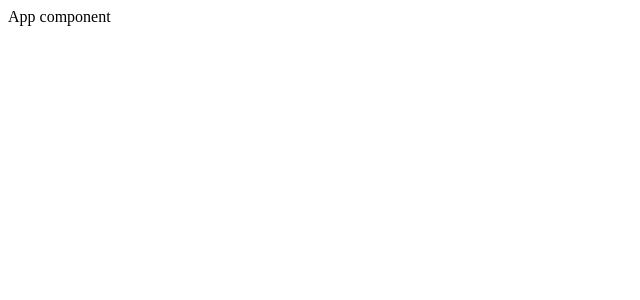
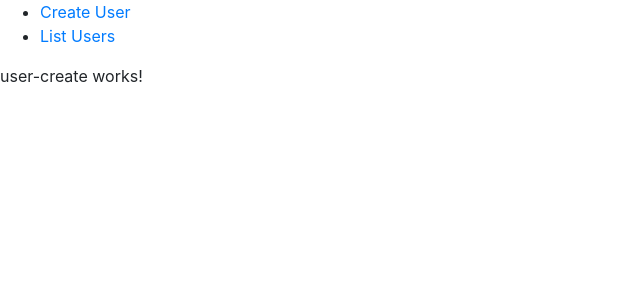
Before and after one commit to Sankerdas/angFileCrud, an Angular app: page /create-user in a window 1280 px wide. Before the commit this address led to /. Shown: the top 300 px of the page, without its empty margins (0-640 px from the left). Built offline with nearby package versions, Linux system fonts and the light colour scheme.

Commit message:
component added
1 create, list userts component added
2 basic ruouter and link added
3 bootsrap installed

```diff
--- a/angular.json
+++ b/angular.json
@@ -24,8 +24,9 @@
               "src/assets"
             ],
             "styles": [
+              "node_modules/bootstrap/dist/css/bootstrap.min.css",
               "src/styles.css"
-            ],
+             ],
             "scripts": []
           },
           "configurations": {
--- a/package.json
+++ b/package.json
@@ -19,6 +19,7 @@
     "@angular/platform-browser": "~8.2.14",
     "@angular/platform-browser-dynamic": "~8.2.14",
     "@angular/router": "~8.2.14",
+    "bootstrap": "^4.3.1",
     "rxjs": "~6.4.0",
     "tslib": "^1.10.0",
     "zone.js": "~0.9.1"
--- a/src/app/app-routing.module.ts
+++ b/src/app/app-routing.module.ts
@@ -1,8 +1,13 @@
 import { NgModule } from '@angular/core';
 import { Routes, RouterModule } from '@angular/router';
+import {UserCreateComponent} from './user-create/user-create.component';
+import {UsersListComponent} from './users-list/users-list.component';
 
-
-const routes: Routes = [];
+const routes: Routes = [
+  { path: 'create-user', component: UserCreateComponent },
+  { path: 'list-users', component: UsersListComponent },
+  { path: '', pathMatch: 'full', redirectTo: 'create-user' },
+];
 
 @NgModule({
   imports: [RouterModule.forRoot(routes)],
--- a/src/app/app.component.html
+++ b/src/app/app.component.html
@@ -1,2 +1,11 @@
-App component
+
+<ul>
+    <li>
+        <a [routerLink]="[ '/create-user' ]" routerLinkActive="active">Create User</a>
+    </li>
+    <li>
+        <a [routerLink]="[ '/list-users' ]" routerLinkActive="active">List Users</a>
+    </li>
+</ul>
+
 <router-outlet></router-outlet>
--- a/src/app/app.module.ts
+++ b/src/app/app.module.ts
@@ -3,10 +3,14 @@ import { NgModule } from '@angular/core';
 
 import { AppRoutingModule } from './app-routing.module';
 import { AppComponent } from './app.component';
+import { UserCreateComponent } from './user-create/user-create.component';
+import { UsersListComponent } from './users-list/users-list.component';
 
 @NgModule({
   declarations: [
-    AppComponent
+    AppComponent,
+    UserCreateComponent,
+    UsersListComponent
   ],
   imports: [
     BrowserModule,
--- /dev/null
+++ b/src/app/user-create/user-create.component.html
@@ -0,0 +1 @@
+<p>user-create works!</p>
--- /dev/null
+++ b/src/app/user-create/user-create.component.ts
@@ -0,0 +1,15 @@
+import { Component, OnInit } from '@angular/core';
+
+@Component({
+  selector: 'app-user-create',
+  templateUrl: './user-create.component.html',
+  styleUrls: ['./user-create.component.css']
+})
+export class UserCreateComponent implements OnInit {
+
+  constructor() { }
+
+  ngOnInit() {
+  }
+
+}
--- /dev/null
+++ b/src/app/users-list/users-list.component.html
@@ -0,0 +1 @@
+<p>users-list works!</p>
--- /dev/null
+++ b/src/app/users-list/users-list.component.ts
@@ -0,0 +1,15 @@
+import { Component, OnInit } from '@angular/core';
+
+@Component({
+  selector: 'app-users-list',
+  templateUrl: './users-list.component.html',
+  styleUrls: ['./users-list.component.css']
+})
+export class UsersListComponent implements OnInit {
+
+  constructor() { }
+
+  ngOnInit() {
+  }
+
+}
```
Also changed, not shown: src/app/user-create/user-create.component.css (added), src/app/users-list/users-list.component.css (added), 1 other file (tests, documents, lock files or other folders).
